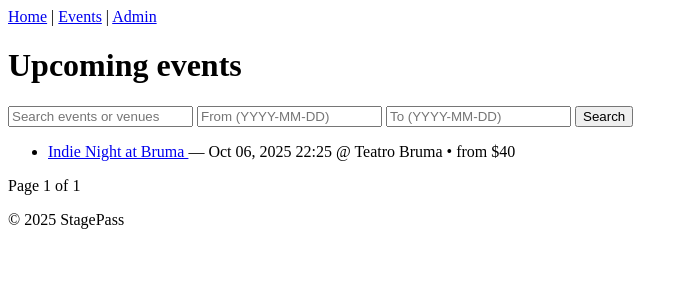
After one commit to madlp24/stage-pass, a Django app: page /events/ in a window 1280 px wide. The commit adds this page. Shown: the top 300 px of the page, without its empty margins (0-688 px from the left). Run offline with Django 5.2, Linux system fonts and the light colour scheme; data comes from the database, SQL or seed files in the repository.

Commit message:
add events lists and details with search and pagination

```diff
--- /dev/null
+++ b/events/urls.py
@@ -0,0 +1,7 @@
+from django.urls import path
+from . import views
+
+urlpatterns = [
+    path("", views.event_list, name="event_list"),
+    path("<int:pk>/", views.event_detail, name="event_detail"),
+]
--- a/events/views.py
+++ b/events/views.py
@@ -1,3 +1,50 @@
-from django.shortcuts import render
+from django.shortcuts import render, get_object_or_404
+from django.core.paginator import Paginator
+from django.db.models import Min, Q
+from .models import Event
 
 # Create your views here.
+def event_list(request):
+    q = request.GET.get("q", "").strip()
+    date_from = request.GET.get("from", "").strip()
+    date_to = request.GET.get("to", "").strip()
+
+    events = Event.objects.filter(published=True).annotate(
+        lowest_price=Min("ticket_types__price")
+    )
+
+    # Keyword filter (title/description/venue name)
+    if q:
+        events = events.filter(
+            Q(title__icontains=q) |
+            Q(description__icontains=q) |
+            Q(venue__name__icontains=q)
+        )
+
+    # Date range (optional; ignore invalid)
+    from datetime import datetime
+    def parse_dt(s):
+        try: return datetime.fromisoformat(s)
+        except Exception: return None
+
+    df = parse_dt(date_from)
+    dt = parse_dt(date_to)
+    if df: events = events.filter(starts_at__gte=df)
+    if dt: events = events.filter(starts_at__lte=dt)
+
+    events = events.order_by("starts_at")
+
+    paginator = Paginator(events, 12)  # 12 per page
+    page_obj = paginator.get_page(request.GET.get("page"))
+
+    return render(request, "events/event_list.html", {
+        "page_obj": page_obj,
+        "q": q, "date_from": date_from, "date_to": date_to,
+    })
+
+def event_detail(request, pk):
+    event = get_object_or_404(
+        Event.objects.select_related("venue").prefetch_related("ticket_types"),
+        pk=pk, published=True
+    )
+    return render(request, "events/event_detail.html", {"event": event})
--- a/stagepass/urls.py
+++ b/stagepass/urls.py
@@ -19,5 +19,6 @@ from django.urls import path, include
 
 urlpatterns = [
     path("admin/", admin.site.urls),
-    path("", include("core.urls")),  # Home page comes from core app
+    path("", include("core.urls")),
+    path("events/", include("events.urls")),  # 👈 add this
 ]
--- a/templates/base.html
+++ b/templates/base.html
@@ -9,6 +9,7 @@
     <header>
         <nav>
             <a href="/">Home</a> |
+            <a href="/events/">Events</a> |
             <a href="/admin/">Admin</a>
         </nav>
     </header>
--- /dev/null
+++ b/templates/events/event_list.html
@@ -0,0 +1,40 @@
+{% extends "base.html" %}
+{% block content %}
+<h1 class="h3">Upcoming events</h1>
+
+<form class="mb-3" method="get">
+  <input type="text" name="q" value="{{ q }}" placeholder="Search events or venues">
+  <input type="text" name="from" value="{{ date_from }}" placeholder="From (YYYY-MM-DD)">
+  <input type="text" name="to" value="{{ date_to }}" placeholder="To (YYYY-MM-DD)">
+  <button type="submit">Search</button>
+  {% if q or date_from or date_to %}
+    <a href="{% url 'event_list' %}">Clear</a>
+  {% endif %}
+</form>
+
+{% if page_obj.object_list %}
+  <ul>
+    {% for e in page_obj.object_list %}
+      <li>
+        <a href="{% url 'event_detail' e.pk %}">
+          {{ e.title }}
+        </a>
+        — {{ e.starts_at|date:"M d, Y H:i" }} @ {{ e.venue.name }}
+        {% if e.lowest_price %} • from ${{ e.lowest_price }}{% endif %}
+      </li>
+    {% endfor %}
+  </ul>
+
+  <nav aria-label="Pagination">
+    {% if page_obj.has_previous %}
+      <a href="?page={{ page_obj.previous_page_number }}&q={{ q }}&from={{ date_from }}&to={{ date_to }}">Prev</a>
+    {% endif %}
+    <span>Page {{ page_obj.number }} of {{ page_obj.paginator.num_pages }}</span>
+    {% if page_obj.has_next %}
+      <a href="?page={{ page_obj.next_page_number }}&q={{ q }}&from={{ date_from }}&to={{ date_to }}">Next</a>
+    {% endif %}
+  </nav>
+{% else %}
+  <p>No events found. Try a different search.</p>
+{% endif %}
+{% endblock %}
```
Also changed, not shown: templates/events/event_detail.html (added, +20 -0 lines).
